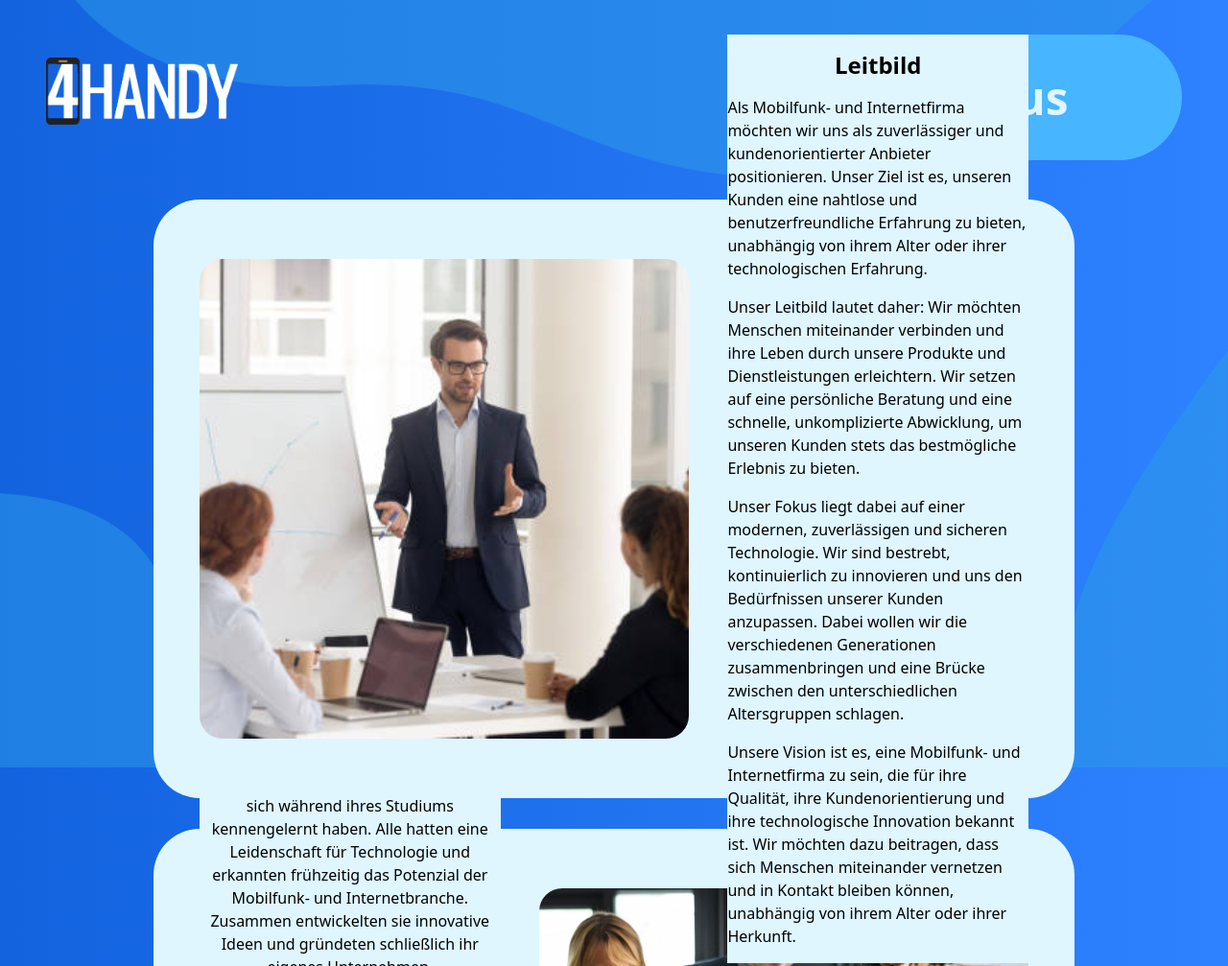
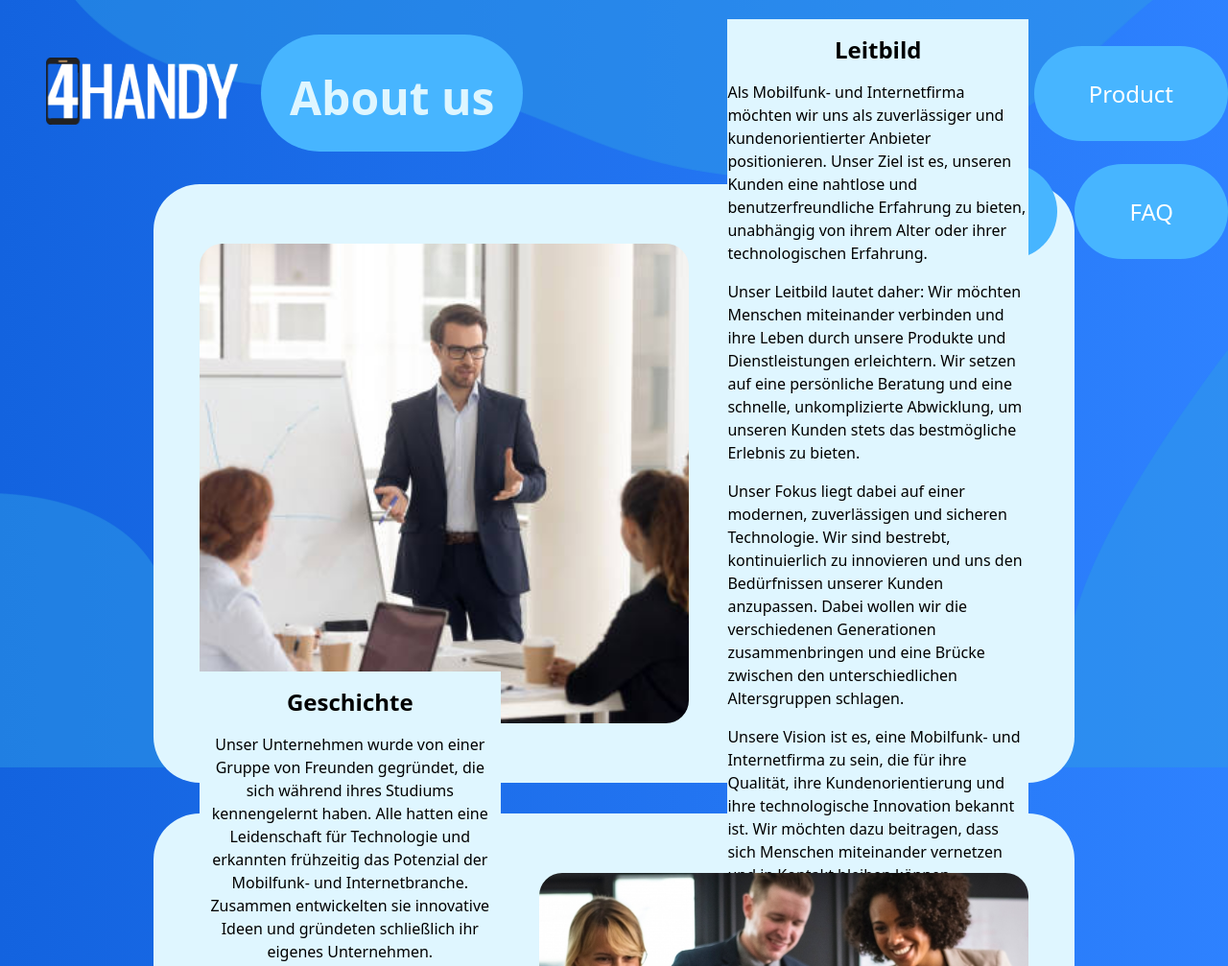
Before and after one commit to CodeSwagsy/4handy, a plain HTML site: page about.html in a window 1280 px wide. Shown: the top 1007 px of the page at 96% size. Drawn offline with Linux system fonts and the light colour scheme.

Commit message:
edited about.html & about.styles.css

```diff
--- a/about.html
+++ b/about.html
@@ -5,13 +5,21 @@
   <meta http-equiv="X-UA-Compatible" content="IE=edge">
   <meta name="viewport" content="width=device-width, initial-scale=1.0">
   <link rel="stylesheet" href="./src/css/about.styles.css">
-  <title>About us</title>
+  <title>4 Handy - About us</title>
 </head>
 <body>
-  <header  class="if-background-top">
-<div class="logobox">
+  <header>
+    <div class="if-background-top"></div>
+    <div class="if-background-bottom"></div>
+<div class="headbox">
   <a href="./index.html"><div class="logo"></div></a>
   <div class="aboutus"><h1>About us</h1></div>
+<nav class="if-navigation">
+  <a class="home" href="./index.html">Home</a>
+  <a href="./">Product</a>
+  <a href="./kontakt.html">Contact</a>
+  <a href="#">FAQ</a>
+</nav>
 </div>
   </header>
   <main>
@@ -45,12 +53,11 @@
   </div>
 </section>
   </main>
-  <footer  class="if-background-bottom"></footer>>
+  <footer>
     <div class="footerbox-md">
       <h2>4Handy - Erlebe die grenzenlose Freiheit!</h2>
 <a href="index.html">Zurück zur Hauptseite</a>
 </div>
-
   </footer>
 </body>
 </html>
--- a/src/css/about.styles.css
+++ b/src/css/about.styles.css
@@ -28,13 +28,11 @@ body {
   z-index: -1;
 }
 
-.logobox {
+.headbox {
   width: 100%;
-  height: 5em;
-  z-index: 0;
+  height: 11em;
   display: flex;
-  flex-direction: column;
-  justify-content: right;
+  flex-direction: row;
 }
 
 .logo {
@@ -46,16 +44,46 @@ body {
 }
 
 .aboutus {
-  width: 35%;
+  width: 30%;
+  height: 5em;
   text-align: center;
   font-size: 1.5em;
   border-radius: 3em;
   color: #DFF6FF;
   background-color: #47b5ff;
   border: 1px solid transparent;
-  position: fixed;
-  right: 2em;
-  top: 1.5em;
+  margin-top: 1.5em;
+  margin-left: 1em;
+}
+
+.if-navigation {
+  text-align: right;
+  font-size: 1.5em;
+  margin-top: 1em;
+}
+
+.if-navigation .home {
+
+  margin-left: 10em;
+}
+
+.if-navigation a {
+  text-decoration: none;
+  color: white;
+  padding: 2rem 3.5rem;
+  display: inline-block;
+  transition: 0.3s ease-out;
+  background-color: #47b5ff;
+  border-radius: 3em;
+  border: 1px solid transparent;
+  margin-top: 1em;
+  margin-left: 0.5em;
+}
+
+.if-navigation a:hover {
+  background-color: rgba(19, 101, 223, 0.75);
+  border: 1px solid #47b5ff;
+  padding: 2rem 3.5rem;
 }
 
 .container-1, .container-2 {
@@ -67,7 +95,6 @@ body {
   width: 67.5%;
   height: 70vh;
   margin: 0 auto;
-  margin-top: 2em;
   margin-bottom: 2em;
   gap: 2.5em;
   padding: 2em 3em;
@@ -75,8 +102,7 @@ body {
 }
 
 .container-1 {
-  position: relative;
-  margin-top: 13em;
+  margin-top: 1em;
 }
 
 .leitbild-img {
```
